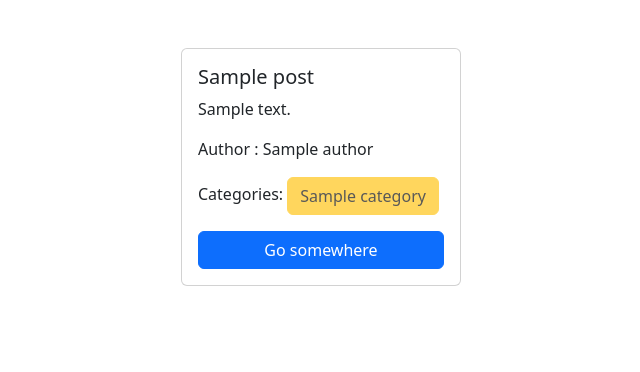
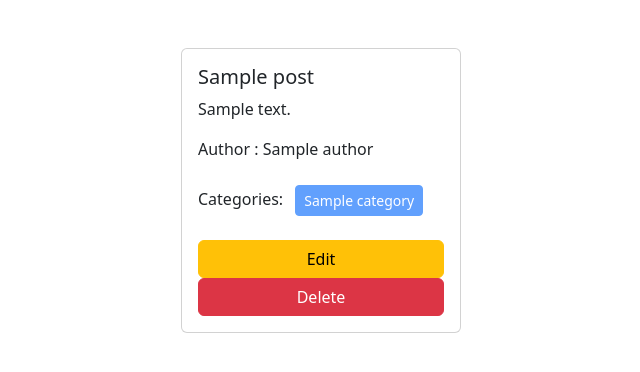
Before and after one commit to showmik-sharma-dinoboundhu/SOFTWARE__DEVELOPMENT__PROJECT__WITH__-PHITRON-, a Django app: page / in a window 1280 px wide. Shown: the part 56-428 px from the top of the page, without its empty margins (319-959 px from the left). Run offline with Django 5.2, Linux system fonts and the light colour scheme; tables that the repository leaves empty hold one stand-in row (values such as "Sample post").

Commit message:
Edit Post

```diff
--- a/Week-04_Working_With_Models/Module-15_Simple_Blog_Project_Part_1/blog_project/posts/urls.py
+++ b/Week-04_Working_With_Models/Module-15_Simple_Blog_Project_Part_1/blog_project/posts/urls.py
@@ -3,5 +3,6 @@ from django.urls import path
 from . import views
 
 urlpatterns = [
-    path('add/', views.add_posts, name='add_posts')
+    path('add/', views.add_posts, name='add_posts'),
+    path('edit/<int:id>', views.edit_posts, name='edit_posts')
 ]
--- a/Week-04_Working_With_Models/Module-15_Simple_Blog_Project_Part_1/blog_project/templates/home.html
+++ b/Week-04_Working_With_Models/Module-15_Simple_Blog_Project_Part_1/blog_project/templates/home.html
@@ -15,16 +15,17 @@
                         Categories:
 
                         {% for cat in post.catagories.all %}
-                            <button class="btn btn-warning" disabled>
+                            <button class="btn btn-primary btn-sm m-2" disabled>
                                 {{ cat.name }}
                             </button>
                         {% empty %}
-                        <button class="btn btn-warning" disabled>
+                        <button class="btn btn-primary btn-sm m-2" disabled>
                                 No categories found!
                         </button>
                         {% endfor %}
                     </p>
-                    <a href="#" class="btn btn-primary mt-auto w-100">Go somewhere</a>
+                    <a href="{% url "edit_posts" post.id %}" class="btn btn-warning mt-auto w-100">Edit</a>
+                    <a href="#" class="btn btn-danger">Delete</a>
                 </div>
             </div>
         </div>
```
Also changed, not shown: Week-04_Working_With_Models/Module-15_Simple_Blog_Project_Part_1/blog_project/posts/views.py (+29 -0 lines).
